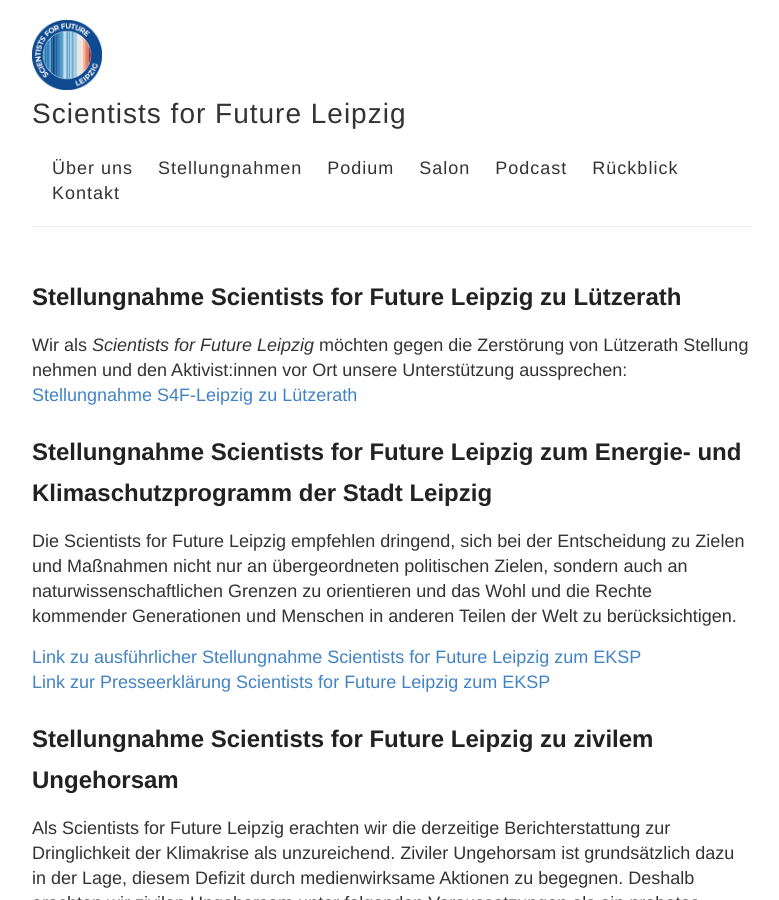
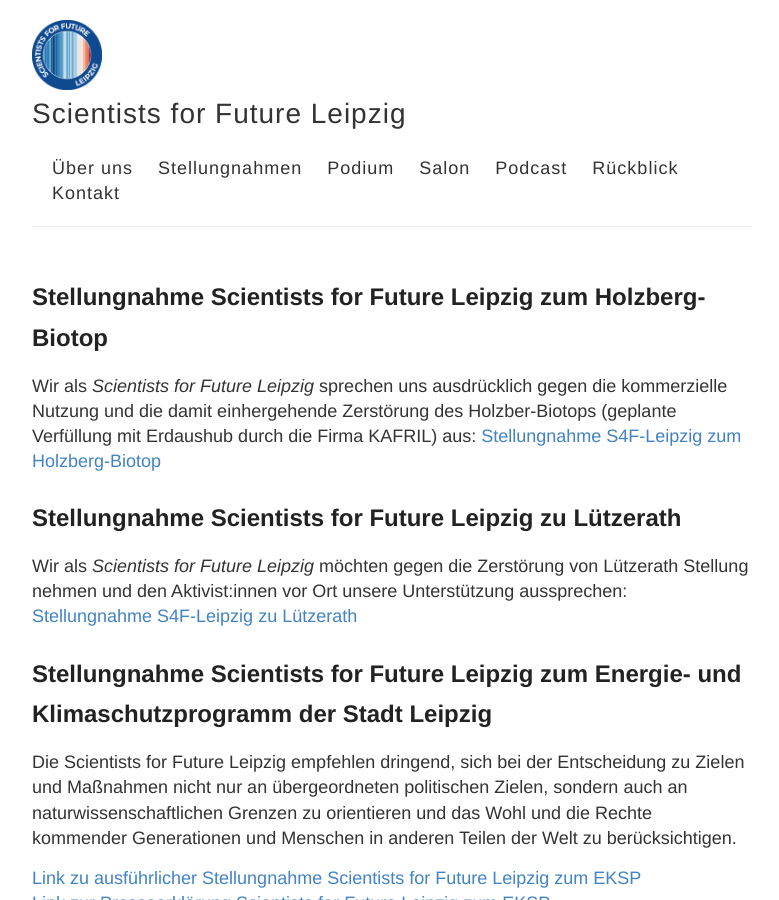
Before and after one commit to s4f-leipzig/s4f-leipzig.github.io, a Jekyll site: the page built from stellungnahmen.md, in a window 1280 px wide and 900 px high. Shown: the whole window, without its empty margins (248-1027 px from the left). Built offline with Jekyll 4.4.1, drawn with Linux system fonts in a browser that asks for light colours.

Commit message:
Update stellungnahmen.md

```diff
--- a/stellungnahmen.md
+++ b/stellungnahmen.md
@@ -2,6 +2,9 @@
 layout: default
 ---
 
+<h2>Stellungnahme Scientists for Future Leipzig zum Holzberg-Biotop</h2>
+
+Wir als <i>Scientists for Future Leipzig</i> sprechen uns ausdrücklich gegen die kommerzielle Nutzung und die damit einhergehende Zerstörung des Holzber-Biotops (geplante Verfüllung mit Erdaushub durch die Firma KAFRIL) aus: <a target="blank" href="https://s4f-leipzig.de/documents/Stellungnahme_Holzberg_S4F.pdf">Stellungnahme S4F-Leipzig zum Holzberg-Biotop</a>
 <h2>Stellungnahme Scientists for Future Leipzig zu Lützerath</h2>
 
 Wir als <i>Scientists for Future Leipzig</i> möchten gegen die Zerstörung von Lützerath Stellung nehmen und den Aktivist:innen vor Ort unsere Unterstützung aussprechen: <a target="blank" href="https://s4f-leipzig.de/documents/PM_Luetzerath_S4F-Leipzig.pdf">Stellungnahme S4F-Leipzig zu Lützerath</a>
```
